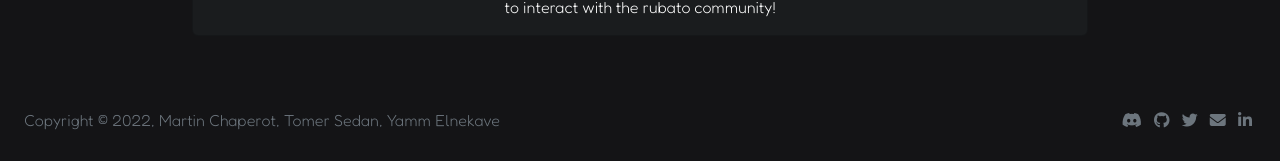
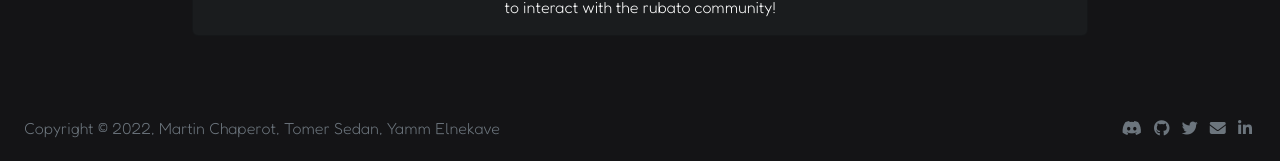
Before and after one commit to rubatopy/rubato.app, a Jekyll site: the page built from index.html, in a window 1280 px wide. Shown: the part 1429-1590 px from the top of the page. Built offline with Jekyll 4.4.1, drawn with Linux system fonts in a browser that asks for light colours; nearby versions of some CDN libraries.

Commit message:
make flexy

```diff
--- a/_includes/footer.html
+++ b/_includes/footer.html
@@ -5,6 +5,7 @@
         <a class="text-reset mx-1" href="https://github.com/rubatopy/rubato"><i class="fa-brands fa-github"></i></a>
         <a class="text-reset mx-1" href="https://twitter.com/rubatopy"><i class="fa-brands fa-twitter"></i></a>
         <a class="text-reset mx-1" href="mailto:info@rubato.app"><i class="fa-solid fa-envelope"></i></a>
-        <a class="text-reset mx-1" href="https://www.linkedin.com/company/rubatopy/"><i class="fa-brands fa-linkedin-in"></i></a>
+        <a class="text-reset mx-1" href="https://www.linkedin.com/company/rubatopy/"><i
+                class="fa-brands fa-linkedin-in"></i></a>
     </div>
 </footer>
--- a/_layouts/default.html
+++ b/_layouts/default.html
@@ -1,10 +1,20 @@
 <!DOCTYPE html>
 <html lang="en">
+
     <head>
         {% include head.html %}
-        <title>{% if page.title %} {{ page.title }} -{% endif %} rubato</title>
+        <title>
+            {% if page.title %}
+                {{ page.title }} -{% endif %}
+            rubato</title>
     </head>
+
     <body>
-        {% include topbar.html %} {{ content }} {% include footer.html %}
+        <div class="d-flex flex-column" style="min-height: 100vh;">
+            <div>{% include topbar.html %}</div>
+            <div class="flex-grow-1">{{ content }}</div>
+            <div>{% include footer.html %}</div>
+        </div>
     </body>
+
 </html>
--- a/css/main.scss
+++ b/css/main.scss
@@ -28,12 +28,14 @@
 // Other
 html {
     background-color: rgb(20, 20, 22);
+    height: 100%;
 }
 
 body {
     background-color: rgb(20, 20, 22);
     overflow-x: hidden;
 
+    min-height: 100%;
     font-family: "Fredoka", sans-serif;
     /* remove scrollbars */
     -ms-overflow-style: none; /* IE and Edge */
```
